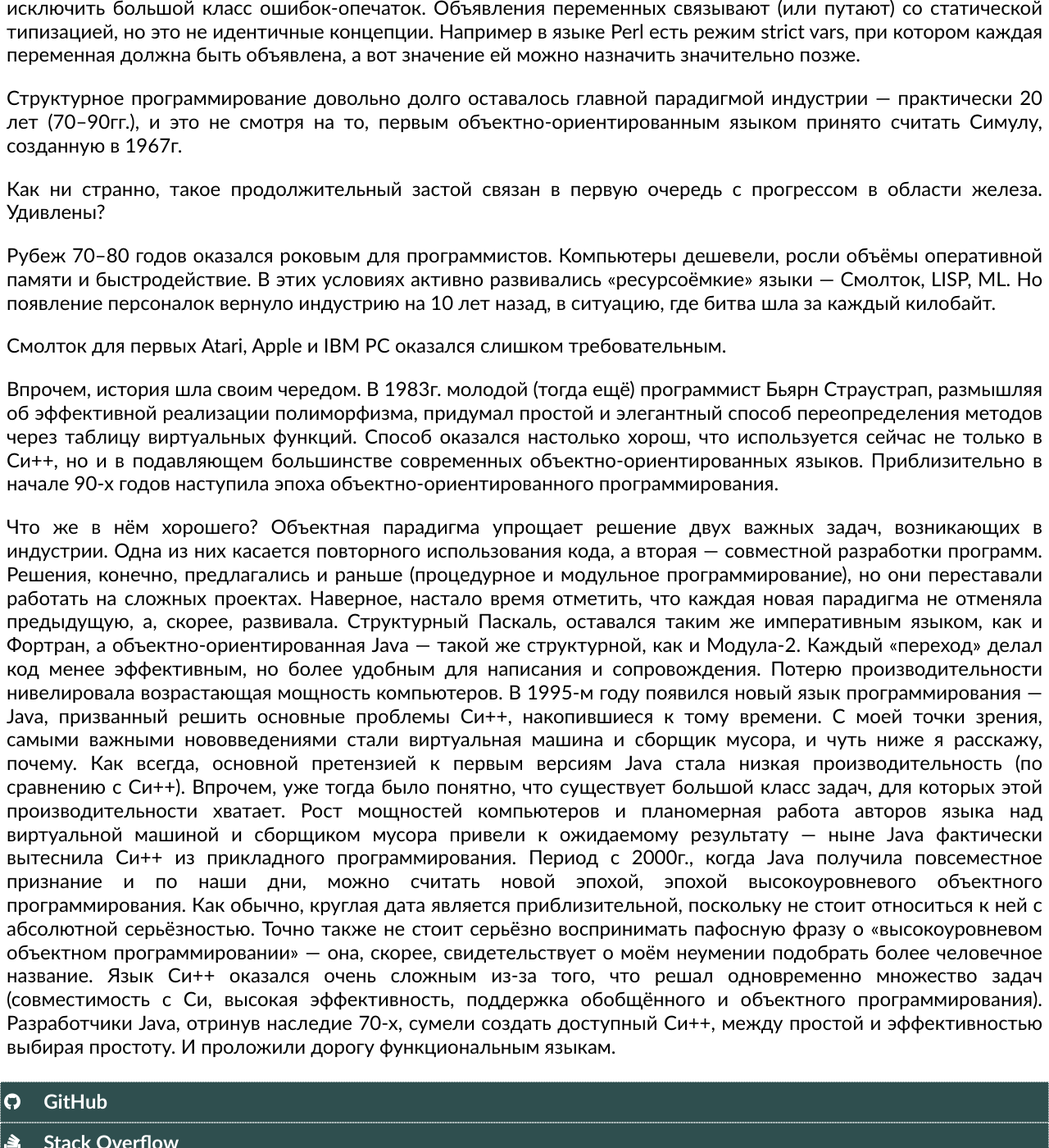
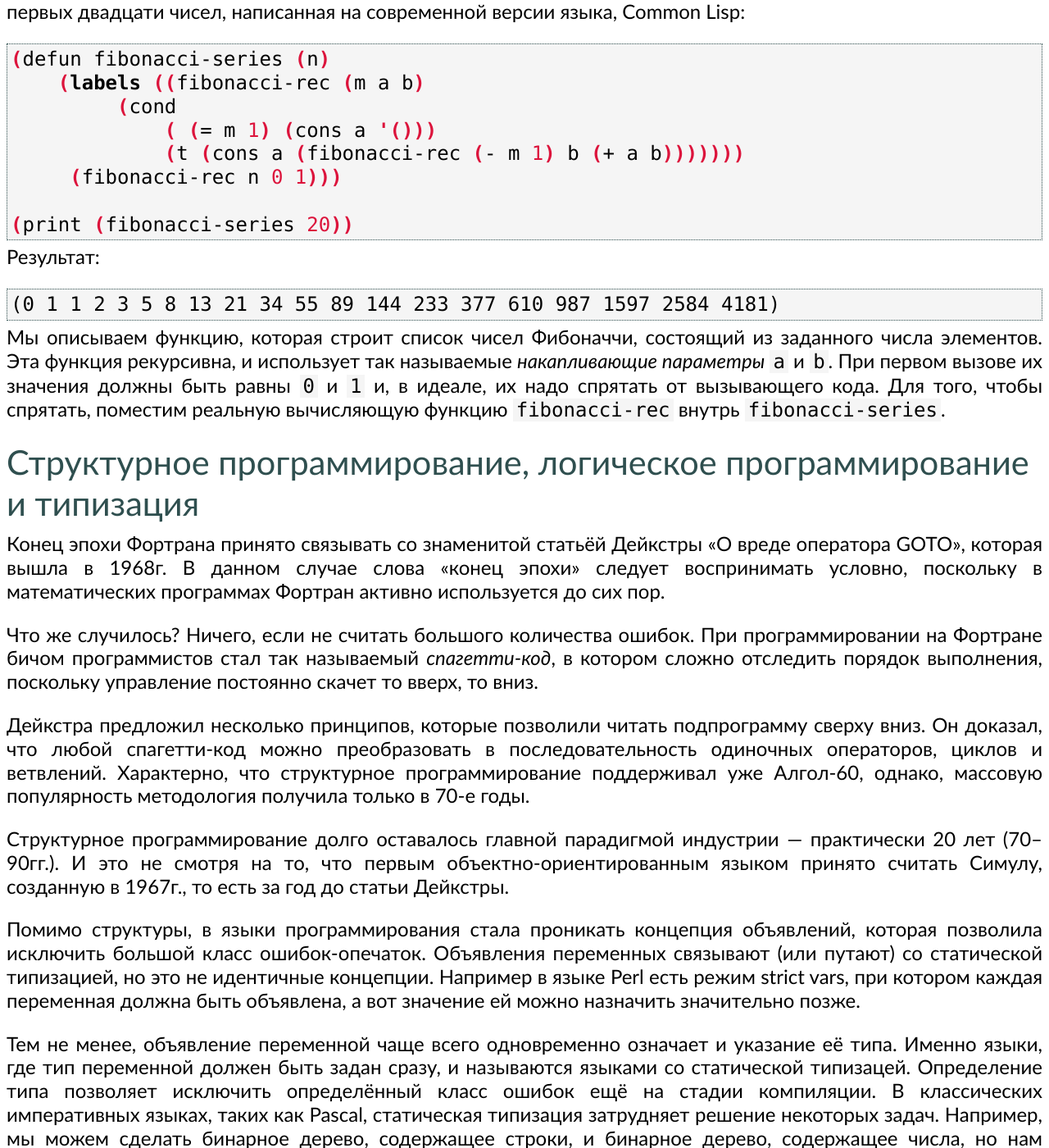
Before and after one commit to markshevchenko/markshevchenko.github.io, a Jekyll site: the page built from articles/program-languages.md, in a window 1280 px wide and 1400 px high, scrolled down 8086 px. Shown: the whole window at 82% size. Built offline with Jekyll 4.4.1, drawn with Linux system fonts in a browser that asks for light colours; some web fonts are replaced; comment, search, counter and statistics services are not loaded; some of the changed text lies outside the part shown.

Commit message:
Написал много хорошего.

````diff
--- a/articles/program-languages.md
+++ b/articles/program-languages.md
@@ -196,43 +196,83 @@
 будут вычисляться слагаемые: сначала `A * B` или сначала `A * C`. Истинно императивной записью выражений является постфиксная форма, которая обязывает программиста думать о порядке
 выполнения операций. `A B * A C * +`&nbsp;&mdash; здесь, как видим, разночтений нет.
 
-Программа вычисления первых чисел Фибоначчи на Фортране. Здесь современная версия языка, потому что на классическую программу современные компиляторы ругаются.
+Программа вычисления первых двадцати чисел Фибоначчи на Фортране. Используем современную версия языка, потому что на классику существующие компиляторы ругаются.
 
 ```fortran
 program fibonacci
-  integer a, b
+  integer a, b, t
   a = 0
   b = 1
 
-  do n = 2,17
+  do n = 1,20
     print *, a
+    t = a
     a = a + b
-    b = a - b
+    b = t
   end do
 end program fibonacci
 ```
 
-Первые функциональные языки появились практически сразу после Фортрана. LISP, дедушка современного функционального программирования, был разработан в 1958-м году. В его
-основу положено λ-исчисление.
+Вряд ли она вызовет сложности. Мы видим аккумуляторы `a` и `b`, которые хранят два последних вычисленных числа.
+Временная переменная `t` позволят обменивать значения `a` и `b` перед тем, как вычислить следующее число. Благордаря этому обмену мы сохраняем
+семантику &laquo;`a`&nbsp;&mdash; предпоследнее вычисленное число, а `b`&nbsp;&mdash; последнее&raquo; Мы могли бы отказаться от переменной `t`,
+но код станет непонятным:
 
-```lisp
-(defun fibonacci (n)
-  (cond
-    ( (= n 0) 0)
-    ( (= n 1) 1)
-    (t (+ (fibonacci (- n 1)) (fibonacci (- n 2))))))
+```
+    print *, a
+    a = a + b
+    b = a - b
+```
+Результат работы:
 
-(defun numbers (n)
-  (labels ((create (i)
-              (if (= i n)
-                (list i)
-                (cons i (create (1+ i))))))
-           (create 0)))
-
-(print (map 'list 'fibonacci (numbers 20)))
+```
+           0
+           1
+           1
+           2
+           3
+           5
+           8
+          13
+          21
+          34
+          55
+          89
+         144
+         233
+         377
+         610
+         987
+        1597
+        2584
+        4181
 ```
 
-Следующие 15 лет (ориентировочно 55-70гг.) индустрия спокойно развивалась, накапливая математические библиотеки.
+Функциональные языки появились почти одновременно с императивными. LISP, дедушка современного функционального программирования, был разработан в 1958-м году на основе
+λ-исчисления. Программа печати первых двадцати чисел, написанная на современной версии языка, Common Lisp:
+
+```common-lisp
+(defun fibonacci-series (n)
+    (labels ((fibonacci-rec (m a b)
+         (cond
+             ( (= m 1) (cons a '()))
+             (t (cons a (fibonacci-rec (- m 1) b (+ a b)))))))
+     (fibonacci-rec n 0 1)))
+
+(print (fibonacci-series 20))
+```
+
+Результат:
+
+```
+(0 1 1 2 3 5 8 13 21 34 55 89 144 233 377 610 987 1597 2584 4181)
+```
+
+Мы описываем функцию, которая строит список чисел Фибоначчи, состоящий из заданного числа элементов. Эта функция рекурсивна, и использует так называемые
+*накапливающие параметры* `a` и `b`. При первом вызове их значения должны быть равны `0` и `1` и, в идеале, их надо спрятать от вызывающего кода.
+Для того, чтобы спрятать, поместим реальную вычисляющую функцию `fibonacci-rec` внутрь `fibonacci-series`.
+
+## Структурное программирование, логическое программирование и типизация
 
 Конец эпохи Фортрана принято связывать со знаменитой статьёй Дейкстры «О вреде оператора GOTO», которая вышла в 1968г. В данном случае слова «конец эпохи» следует воспринимать условно,
 поскольку в математических программах Фортран активно используется до сих пор.
@@ -243,28 +283,67 @@
 Дейкстра предложил несколько принципов, которые позволили читать подпрограмму сверху вниз. Он доказал, что любой спагетти-код можно преобразовать в последовательность одиночных операторов,
 циклов и ветвлений. Характерно, что структурное программирование поддерживал уже Алгол-60, однако, массовую популярность методология получила только в 70-е годы.
 
+Структурное программирование долго оставалось главной парадигмой индустрии&nbsp;&mdash; практически 20 лет (70&ndash;90гг.). И это не смотря на то, что первым объектно-ориентированным языком
+принято считать Симулу, созданную в 1967г., то есть за год до статьи Дейкстры.
+
 Помимо структуры, в языки программирования стала проникать концепция объявлений, которая позволила исключить большой класс ошибок-опечаток. Объявления переменных связывают (или путают) со
 статической типизацией, но это не идентичные концепции. Например в языке Perl есть режим strict vars, при котором каждая переменная должна быть объявлена, а вот значение ей можно
 назначить значительно позже.
 
-Структурное программирование довольно долго оставалось главной парадигмой индустрии&nbsp;&mdash; практически 20 лет (70&ndash;90гг.), и это не смотря на то, первым объектно-ориентированным языком
-принято считать Симулу, созданную в 1967г.
+Тем не менее, объявление переменной чаще всего одновременно означает и указание её типа. Именно языки, где тип переменной должен быть задан сразу, и называются языками со статической типизацей.
+Определение типа позволяет исключить определённый класс ошибок ещё на стадии компиляции. В классических императивных языках, таких как Pascal, статическая типизация затрудняет решение
+некоторых задач. Например, мы можем сделать бинарное дерево, содержащее строки, и бинарное дерево, содержащее числа, но нам придётся дублировать практически весь код потому, что
+в узлах содержатся элементы разного типа.
 
-Как ни странно, такое продолжительный застой связан в первую очередь с прогрессом в области железа. Удивлены?
+В 1963 году Джон Алан Робинсон придумал *принцип резолюции*, позволявший эффективно доказывать формализованные теоремы. Этот принцип нашёл своё применение при реализации языков
+Prolog и ML. Создавая ML, его авторы, Хиндли и Милнер, опирались на *типизированное λ-исчисление*. Они разработали алгоритм автоматического выведения типов, который сейчас называется
+их именами. Алгоритм, используя данные об операциях, где участвуют переменные, накладывает ограничения на множество типов, а затем *унифицирует* их. Унификация в данном контексте
+означает *приведение к одному*, то есть в результате работы алгоритма каждая переменная получает свой тип. Важной особенностью алгоритма является возможность работы с параметризованными
+типами, то есть в отличии от Pascal, в ML можно описать бинарное дерево чего-нибудь, а не конкретно строк или чисел.
+
+Вот например, бинарное дерево, описанное на языке OCaml:
+
+```ocaml
+type 'a binary_tree = Leaf
+                    | Node of 'a * 'a binary_tree * 'a binary_tree
+```
+
+Элементами бинарного дерева являются либо концевые участки (`Leaf`), либо узлы, содержащие кортеж из элемента любого типа (обозначен `'a`) и двух поддеревьев. В OCaml при описании
+кортежа элементы разделяются символом **\***.
+
+Вот так выглядит функцию определения, содержит ли дерево элемент:
+
+```ocaml
+let rec contains x t = match t with
+                     | Lead -> false
+                     | Node (y, left, right) -> x = y || contains x left || contains x right
+```
+
+Благодаря выведению типов мы можем не указывать тип параметров `x` и `t`, а также тип возвращаемого значения. Сейчас алгоритм Хиндли-Милнера используется не только в функциональных
+языках, но и в таких столпах императивного программирования как C++ и Java.
+
+## Назад к истокам
 
 Рубеж 70&ndash;80 годов оказался роковым для программистов. Компьютеры дешевели, росли объёмы оперативной памяти и быстродействие. В этих условиях активно развивались «ресурсоёмкие»
-языки&nbsp;&mdash; Смолток, LISP, ML. Но появление персоналок вернуло индустрию на 10 лет назад, в ситуацию, где битва шла за каждый килобайт.
+языки, такие как Smalltalk. Но появление персоналок вернуло индустрию на 10 лет назад, в ситуацию, где битва шла за каждый килобайт.
 
 Смолток для первых Atari, Apple и IBM PC оказался слишком требовательным.
 
 Впрочем, история шла своим чередом. В 1983г. молодой (тогда ещё) программист Бьярн Страустрап, размышляя об эффективной реализации полиморфизма, придумал простой и элегантный способ
-переопределения методов через таблицу виртуальных функций. Способ оказался настолько хорош, что используется сейчас не только в Си++, но и в подавляющем большинстве современных
+переопределения методов через таблицу виртуальных функций. Способ оказался настолько хорош, что используется сейчас не только в C++, но и в подавляющем большинстве современных
 объектно-ориентированных языков. Приблизительно в начале 90-х годов наступила эпоха объектно-ориентированного программирования.
 
-Что же в нём хорошего? Объектная парадигма упрощает решение двух важных задач, возникающих в индустрии. Одна из них касается повторного использования кода, а вторая — совместной разработки программ. Решения, конечно, предлагались и раньше (процедурное и модульное программирование), но они переставали работать на сложных проектах.
-Наверное, настало время отметить, что каждая новая парадигма не отменяла предыдущую, а, скорее, развивала. Структурный Паскаль, оставался таким же императивным языком, как и Фортран, а объектно-ориентированная Java — такой же структурной, как и Модула-2.
+Что же в нём хорошего? Объектная парадигма упрощает решение двух важных задач, возникающих в индустрии. Одна из них касается повторного использования кода, а вторая&nbsp;&mdash; совместной
+разработки программ. Решения, конечно, предлагались и раньше (процедурное и модульное программирование), но они переставали работать на сложных проектах.
+Наверное, настало время отметить, что каждая новая парадигма не отменяла предыдущую, а, скорее, развивала. Структурный Паскаль, оставался таким же императивным языком, как и Фортран,
+а объектно-ориентированная Java&nbsp;&mdash; такой же структурной, как и Модула-2.
+
 Каждый «переход» делал код менее эффективным, но более удобным для написания и сопровождения. Потерю производительности нивелировала возрастающая мощность компьютеров.
-В 1995-м году появился новый язык программирования — Java, призванный решить основные проблемы Си++, накопившиеся к тому времени. С моей точки зрения, самыми важными нововведениями стали виртуальная машина и сборщик мусора, и чуть ниже я расскажу, почему. Как всегда, основной претензией к первым версиям Java стала низкая производительность (по сравнению с Си++). Впрочем, уже тогда было понятно, что существует большой класс задач, для которых этой производительности хватает. Рост мощностей компьютеров и планомерная работа авторов языка над виртуальной машиной и сборщиком мусора привели к ожидаемому результату — ныне Java фактически вытеснила Си++ из прикладного программирования.
+В 1995-м году появился новый язык программирования&nbsp;&mdash; Java, призванный решить основные проблемы C++, накопившиеся к тому времени. С моей точки зрения, самыми важными
+нововведениями стали виртуальная машина и сборщик мусора, и чуть ниже я расскажу, почему. Как всегда, основной претензией к первым версиям Java стала низкая производительность
+(по сравнению с C++). Впрочем, уже тогда было понятно, что существует большой класс задач, для которых этой производительности хватает.
+
+Рост мощностей компьютеров и планомерная работа авторов языка над виртуальной машиной и сборщиком мусора привели к ожидаемому результату — ныне Java фактически вытеснила Си++ из прикладного программирования.
 Период с 2000г., когда Java получила повсеместное признание и по наши дни, можно считать новой эпохой, эпохой высокоуровневого объектного программирования. Как обычно, круглая дата является приблизительной, поскольку не стоит относиться к ней с абсолютной серьёзностью. Точно также не стоит серьёзно воспринимать пафосную фразу о «высокоуровневом объектном программировании» — она, скорее, свидетельствует о моём неумении подобрать более человечное название.
 Язык Си++ оказался очень сложным из-за того, что решал одновременно множество задач (совместимость с Си, высокая эффективность, поддержка обобщённого и объектного программирования). Разработчики Java, отринув наследие 70-х, сумели создать доступный Си++, между простой и эффективностью выбирая простоту.
 И проложили дорогу функциональным языкам.
````
Also changed, not shown: other parts of articles/program-languages.md (+1 -1 lines).
